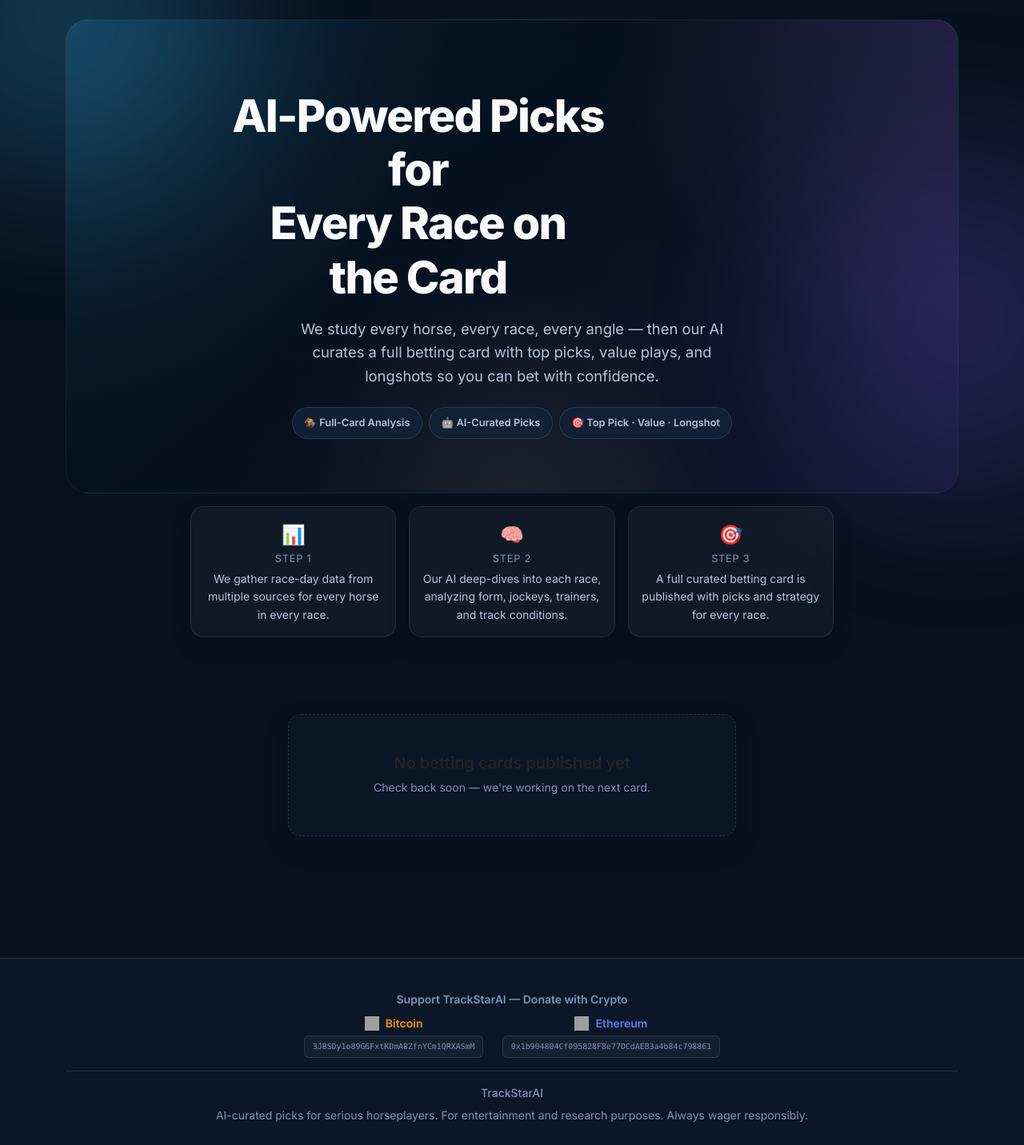
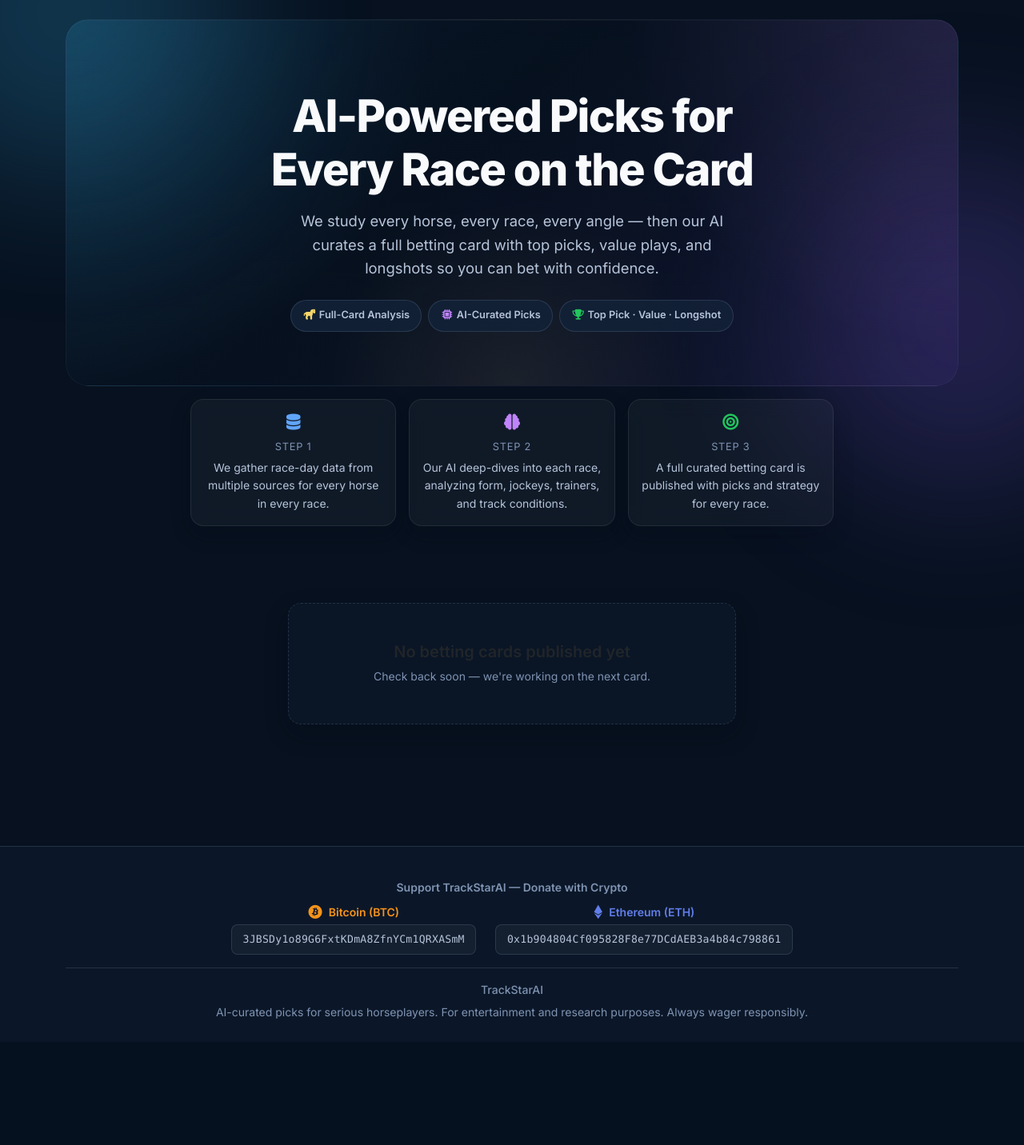
Before and after one commit to SyN415/del-mar-race-analyzer, a FastAPI app: page / in a window 1280 px wide. Shown: the part 63-1495 px from the top of the page at 80% size. After the commit the page ends 1337 px from the top, so only its background shows below. Run offline with FastAPI, Linux system fonts and the light colour scheme; data that the repository does not hold is empty; some libraries are stand-ins or nearby versions; grey boxes are pictures that could not be loaded.

Commit message:
1. Fixed the JavaScript build/runtime issue by removing orphaned duplicate/polling code in static/js/app.js (lines 235–248), eliminating the SyntaxError 2. Corrected landing page header alignment by removing the constraining CSS (.hero-section h1 { max-width: 12ch; }) from static/css/style.css 3. Updated templates/landing.html to use Font Awesome icons for the feature chips/steps (replacing emoji/slop), and replaced brittle external logo assets with reliable icon sources 4. Fixed crypto logo rendering in templates/base.html by switching from broken <img> logos to Font Awesome icons, and adjusted crypto address sizing 5. Updated templates/curated_card.html to include Font Awesome (it was standalone and missing FA), and matched the crypto footer section to base.html styling 6. Implemented configurable track coverage by replacing hardcoded SUPPORTED_TRACKS with an environment-driven config (TRACK_CONFIG), with a sensible default fallback 7. Bumped the CSS cache-busting version, verified compilation/diagnostics, and reviewed the final git diff across the 6 files

```diff
--- a/app.py
+++ b/app.py
@@ -379,11 +379,14 @@ def _get_default_model(fallback: str) -> str:
     return available_models[0]
 
 
-# Supported tracks
-SUPPORTED_TRACKS = {
-    "DMR": "Del Mar",
-    "SA": "Santa Anita"
-}
+# Supported tracks — configurable via TRACK_CONFIG env var
+# Format: JSON object, e.g. '{"DMR": "Del Mar", "SA": "Santa Anita", "GP": "Gulfstream Park"}'
+_DEFAULT_TRACKS = {"DMR": "Del Mar", "SA": "Santa Anita"}
+try:
+    SUPPORTED_TRACKS = json.loads(os.environ.get("TRACK_CONFIG", "")) or _DEFAULT_TRACKS
+except (json.JSONDecodeError, TypeError):
+    SUPPORTED_TRACKS = _DEFAULT_TRACKS
+logger.info(f"Configured tracks: {SUPPORTED_TRACKS}")
 
 MODEL_OPTIONS = [MODEL_CATALOG[model_id] for model_id in MODEL_CATALOG]
 MODEL_LOOKUP = MODEL_CATALOG
--- a/static/css/style.css
+++ b/static/css/style.css
@@ -119,7 +119,7 @@ main.container {
 }
 
 .hero-copy { max-width: 42rem; }
-.hero-section h1 { letter-spacing: -0.04em; max-width: 12ch; }
+.hero-section h1 { letter-spacing: -0.04em; }
 
 .fw-800 { font-weight: 800; }
 
@@ -493,17 +493,18 @@ footer p, footer small { color: var(--text-muted) !important; }
     align-items: center;
 }
 .crypto-address {
-    font-size: 0.62rem;
-    color: var(--text-muted);
+    font-size: 0.82rem;
+    color: var(--text-secondary);
     background: rgba(255,255,255,0.04);
     border: 1px solid var(--border-primary);
-    padding: 0.3rem 0.6rem;
-    border-radius: 6px;
+    padding: 0.45rem 0.85rem;
+    border-radius: 8px;
     cursor: pointer;
     transition: all 0.2s;
     word-break: break-all;
-    max-width: 280px;
+    max-width: 380px;
     text-align: center;
+    letter-spacing: 0.02em;
 }
 .crypto-address:hover {
     background: rgba(255,255,255,0.08);
--- a/static/js/app.js
+++ b/static/js/app.js
@@ -230,21 +230,6 @@ const Analysis = {
                 ).join('');
             }
         }
-    },
-
-        // Initial poll
-        poll();
-
-        // Set up interval
-        App.pollInterval = setInterval(poll, interval);
-
-        // Auto-stop after 10 minutes
-        setTimeout(() => {
-            if (App.pollInterval) {
-                this.stopPolling();
-                console.log('Polling stopped due to timeout');
-            }
-        }, 600000);
     },
 
     // Stop polling
--- a/templates/base.html
+++ b/templates/base.html
@@ -15,7 +15,7 @@
     <!-- Font Awesome -->
     <link href="https://cdnjs.cloudflare.com/ajax/libs/font-awesome/6.4.0/css/all.min.css" rel="stylesheet">
     <!-- Custom CSS -->
-    <link href="/static/css/style.css?v=4.0.0" rel="stylesheet">
+    <link href="/static/css/style.css?v=4.1.0" rel="stylesheet">
 
     {% block extra_head %}{% endblock %}
 </head>
@@ -62,15 +62,15 @@
                 <div class="d-flex justify-content-center gap-4 flex-wrap">
                     <div class="crypto-wallet">
                         <div class="d-flex align-items-center gap-2 mb-1 justify-content-center">
-                            <img src="https://cryptologos.cc/logos/bitcoin-btc-logo.svg" alt="Bitcoin" width="18" height="18">
-                            <span class="small fw-semibold" style="color: #f7931a;">Bitcoin</span>
+                            <i class="fab fa-bitcoin" style="color:#f7931a;font-size:1.1rem;"></i>
+                            <span class="small fw-semibold" style="color: #f7931a;">Bitcoin (BTC)</span>
                         </div>
                         <code class="crypto-address" title="Click to copy" onclick="navigator.clipboard.writeText('3JBSDy1o89G6FxtKDmA8ZfnYCm1QRXASmM').then(()=>{this.classList.add('copied');setTimeout(()=>this.classList.remove('copied'),1500)})">3JBSDy1o89G6FxtKDmA8ZfnYCm1QRXASmM</code>
                     </div>
                     <div class="crypto-wallet">
                         <div class="d-flex align-items-center gap-2 mb-1 justify-content-center">
-                            <img src="https://cryptologos.cc/logos/ethereum-eth-logo.svg" alt="Ethereum" width="18" height="18">
-                            <span class="small fw-semibold" style="color: #627eea;">Ethereum</span>
+                            <i class="fab fa-ethereum" style="color:#627eea;font-size:1.1rem;"></i>
+                            <span class="small fw-semibold" style="color: #627eea;">Ethereum (ETH)</span>
                         </div>
                         <code class="crypto-address" title="Click to copy" onclick="navigator.clipboard.writeText('0x1b904804Cf095828F8e77DCdAEB3a4b84c798861').then(()=>{this.classList.add('copied');setTimeout(()=>this.classList.remove('copied'),1500)})">0x1b904804Cf095828F8e77DCdAEB3a4b84c798861</code>
                     </div>
--- a/templates/landing.html
+++ b/templates/landing.html
@@ -5,16 +5,16 @@
 {% block content %}
 <!-- Hero -->
 <section class="hero-section px-2 px-lg-0">
-    <div class="text-center" style="max-width:700px;margin:0 auto;padding:2rem 0 1rem;">
-        <h1 class="display-4 fw-800 mb-3" style="letter-spacing:-0.03em;">AI-Powered Picks for<br>Every Race on the Card</h1>
+    <div class="text-center" style="max-width:720px;margin:0 auto;padding:2rem 0 1rem;">
+        <h1 class="display-4 fw-800 mb-3" style="letter-spacing:-0.03em;max-width:none;">AI-Powered Picks for<br>Every Race on the Card</h1>
         <p class="lead text-secondary mb-4" style="font-size:1.15rem;max-width:560px;margin:0 auto;">
             We study every horse, every race, every angle — then our AI curates a full betting card
             with top picks, value plays, and longshots so you can bet with confidence.
         </p>
         <div class="d-flex gap-2 flex-wrap justify-content-center mb-3">
-            <span class="feature-chip">🏇 Full-Card Analysis</span>
-            <span class="feature-chip">🤖 AI-Curated Picks</span>
-            <span class="feature-chip">🎯 Top Pick · Value · Longshot</span>
+            <span class="feature-chip"><i class="fas fa-horse fa-fw me-1" style="color:var(--accent-warning);"></i> Full-Card Analysis</span>
+            <span class="feature-chip"><i class="fas fa-microchip fa-fw me-1" style="color:var(--accent-secondary);"></i> AI-Curated Picks</span>
+            <span class="feature-chip"><i class="fas fa-trophy fa-fw me-1" style="color:var(--accent-success);"></i> Top Pick · Value · Longshot</span>
         </div>
     </div>
 </section>
@@ -23,21 +23,21 @@
 <div class="row g-3 mb-5" style="max-width:820px;margin:0 auto;">
     <div class="col-md-4">
         <div class="stat-card text-center p-3 h-100">
-            <div class="stat-value" style="font-size:1.5rem;">📊</div>
+            <div class="mb-2"><i class="fas fa-database fa-lg" style="color:var(--accent-primary);"></i></div>
             <div class="stat-label mb-1">Step 1</div>
             <p class="small text-secondary mb-0">We gather race-day data from multiple sources for every horse in every race.</p>
         </div>
     </div>
     <div class="col-md-4">
         <div class="stat-card text-center p-3 h-100">
-            <div class="stat-value" style="font-size:1.5rem;">🧠</div>
+            <div class="mb-2"><i class="fas fa-brain fa-lg" style="color:var(--accent-secondary);"></i></div>
             <div class="stat-label mb-1">Step 2</div>
             <p class="small text-secondary mb-0">Our AI deep-dives into each race, analyzing form, jockeys, trainers, and track conditions.</p>
         </div>
     </div>
     <div class="col-md-4">
         <div class="stat-card text-center p-3 h-100">
-            <div class="stat-value" style="font-size:1.5rem;">🎯</div>
+            <div class="mb-2"><i class="fas fa-bullseye fa-lg" style="color:var(--accent-success);"></i></div>
             <div class="stat-label mb-1">Step 3</div>
             <p class="small text-secondary mb-0">A full curated betting card is published with picks and strategy for every race.</p>
         </div>
@@ -49,7 +49,7 @@
 <div class="mb-5">
   <div class="d-flex justify-content-between align-items-center mb-3 section-header">
     <div>
-      <h4 class="fw-bold mb-0">🃏 Today's Betting Cards</h4>
+      <h4 class="fw-bold mb-0"><i class="fas fa-layer-group me-2" style="color:var(--accent-warning);"></i>Today's Betting Cards</h4>
     </div>
     <span class="badge bg-success px-3 py-2 fs-6">{{ published_curated_cards|length }} Live</span>
   </div>
```
Also changed, not shown: templates/curated_card.html (+7 -6 lines).
